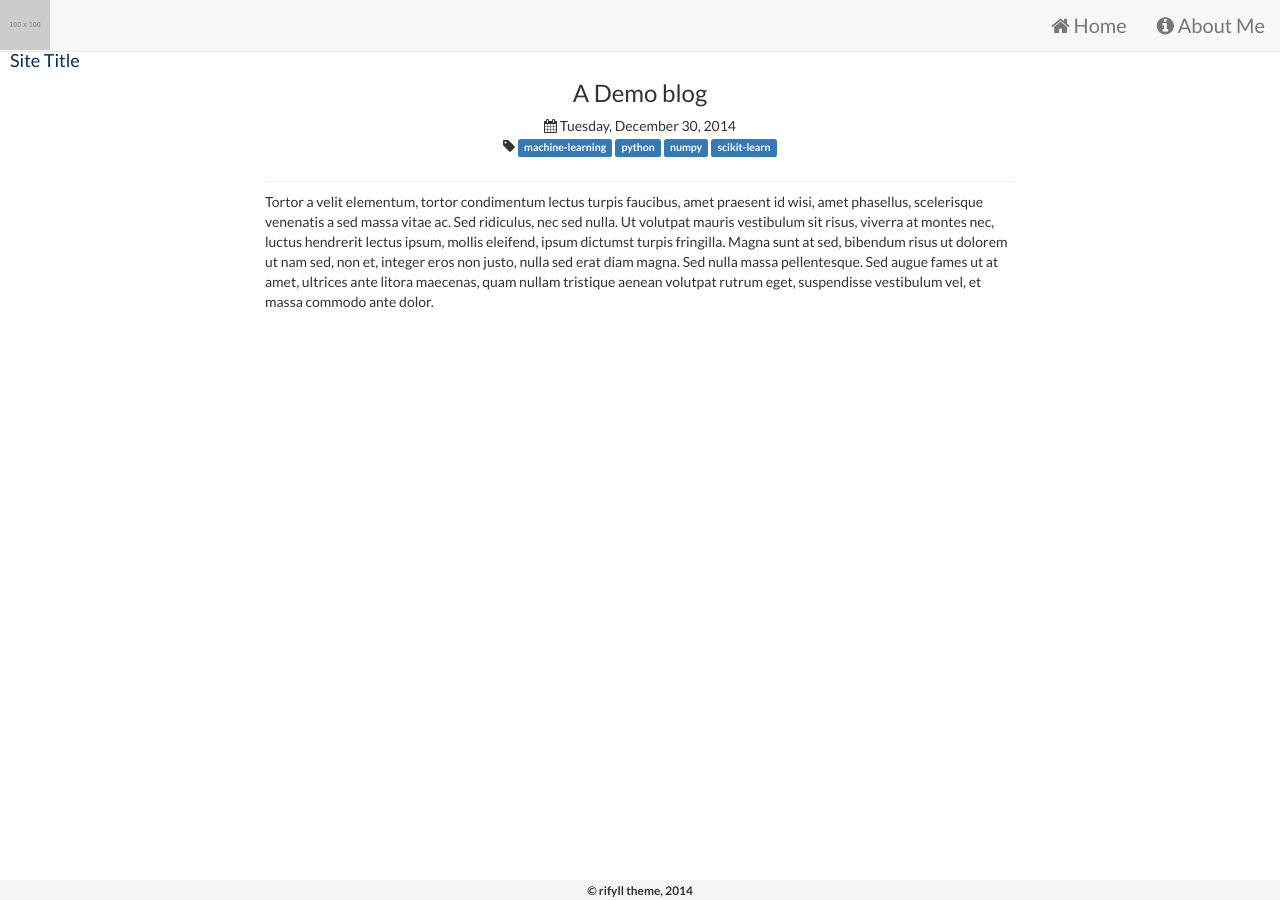
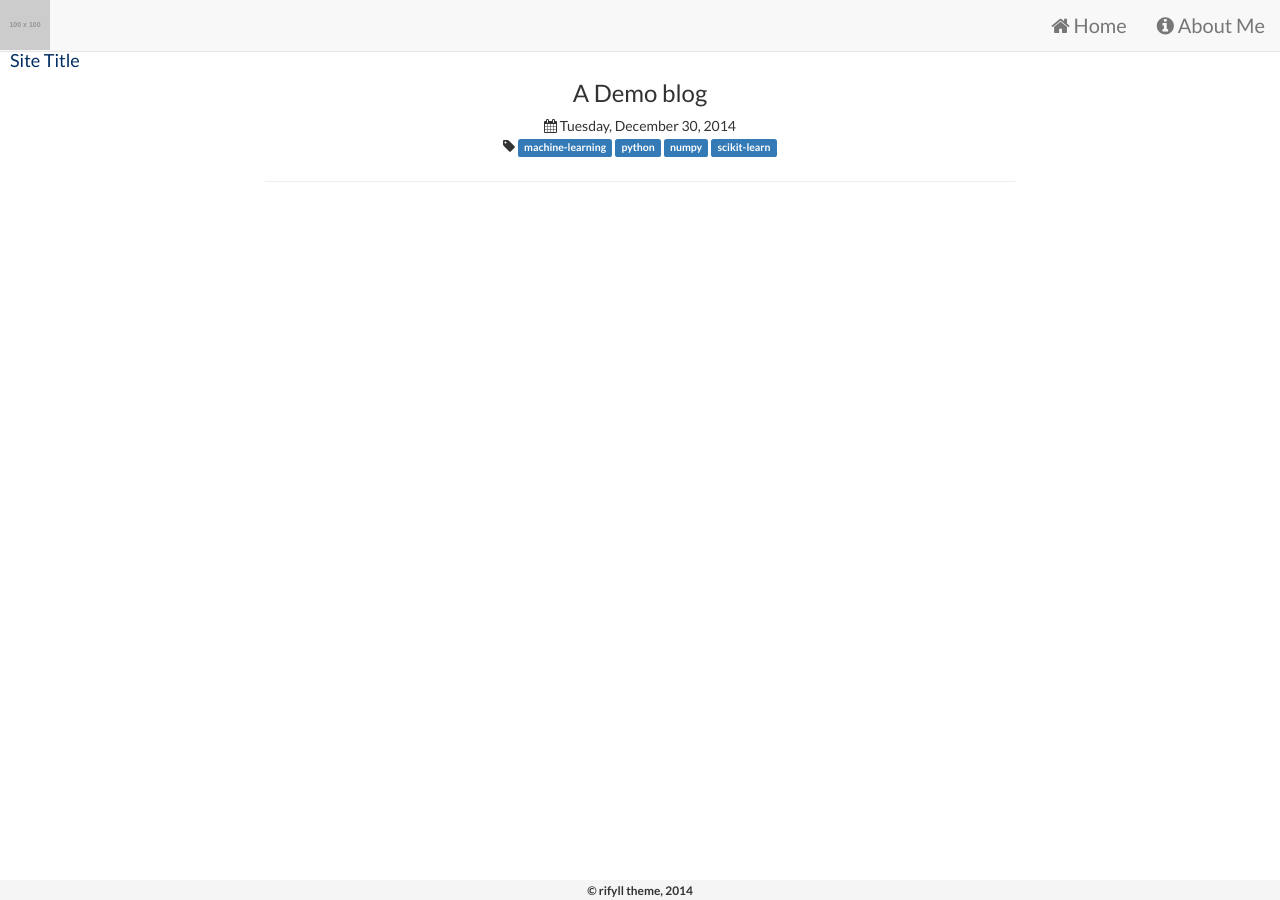
Before and after one commit to LarryBrick/jekyll_demo, a Jekyll site: the page built from _posts/2014-12-30-a-demo-blog.md, in a window 1280 px wide. Built offline with Jekyll 4.4.1, drawn with Linux system fonts in a browser that asks for light colours; nearby versions of some CDN libraries.

Commit message:
测试一下对md文件的修改

```diff
--- a/_posts/2014-12-30-a-demo-blog.md
+++ b/_posts/2014-12-30-a-demo-blog.md
@@ -6,6 +6,3 @@ thumbnail: http://placehold.it/100x100
 title: A Demo blog
 published: true
 ---
-
-
-Tortor a velit elementum, tortor condimentum lectus turpis faucibus, amet praesent id wisi, amet phasellus, scelerisque venenatis a sed massa vitae ac. Sed ridiculus, nec sed nulla. Ut volutpat mauris vestibulum sit risus, viverra at montes nec, luctus hendrerit lectus ipsum, mollis eleifend, ipsum dictumst turpis fringilla. Magna sunt at sed, bibendum risus ut dolorem ut nam sed, non et, integer eros non justo, nulla sed erat diam magna. Sed nulla massa pellentesque. Sed augue fames ut at amet, ultrices ante litora maecenas, quam nullam tristique aenean volutpat rutrum eget, suspendisse vestibulum vel, et massa commodo ante dolor.
```
